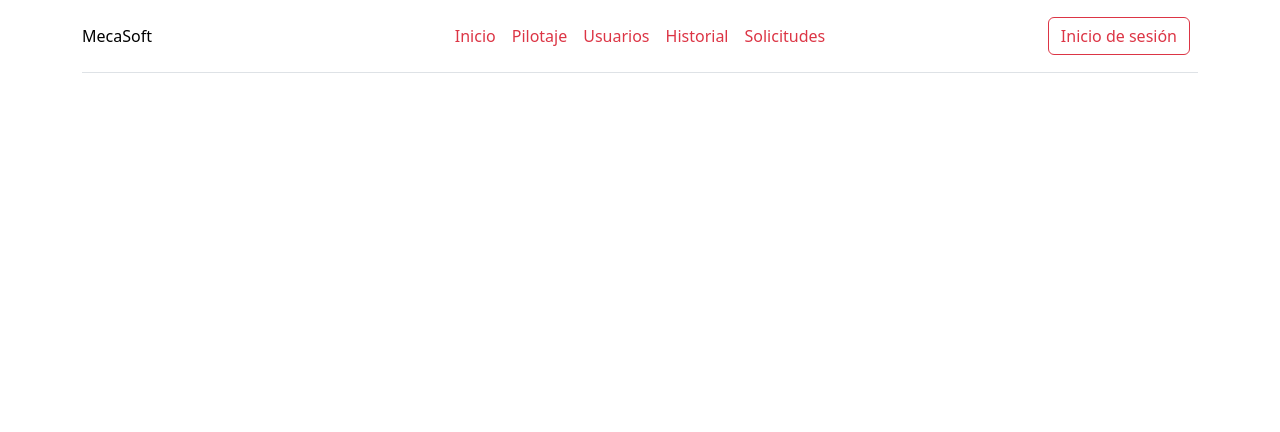
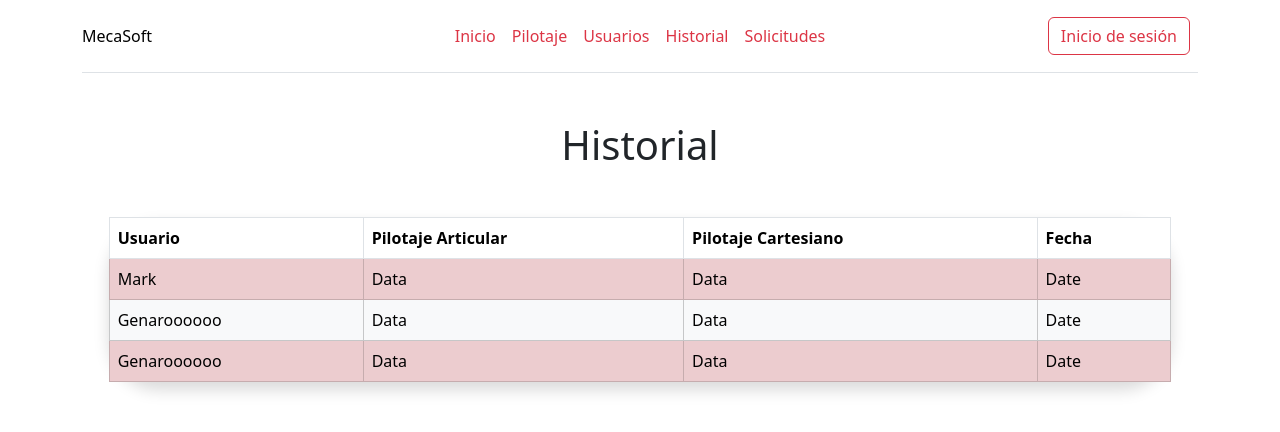
Before and after one commit to Darioantonio20/MecaSoft-Front-end, a React (Vite) app in the folder MecaSoft/: page /solicitudes in a window 1280 px wide. Shown: the top 432 px of the page. Built offline with nearby package versions, Linux system fonts and the light colour scheme.

Commit message:
[ADD] tabla Historial

```diff
--- a/MecaSoft/src/pages/Solicitudes.jsx
+++ b/MecaSoft/src/pages/Solicitudes.jsx
@@ -1,11 +1,42 @@
 import NavBar from "../atoms/NavBar";
+
+const data = [
+    { id: 1, first: 'Mark', last: 'Otto', jointPiloting: 'Data', cartesianPiloting: 'Data', date: 'Date' },
+    { id: 2, first: 'Genaroooooo', last: 'Thornton', jointPiloting: 'Data', cartesianPiloting: 'Data', date: 'Date' },
+    { id: 3, first: 'Genaroooooo', last: 'Thornton', jointPiloting: 'Data', cartesianPiloting: 'Data', date: 'Date' },
+];
 
 function Solicitudes() {
     return (
         <>
-            <NavBar />
+            <NavBar/>
+            <h1 className="text-center mt-5 mb-5">Historial</h1>
+            <div className="row">
+                <div className="col-10 mx-auto d-block">
+                    <table className="table table-striped table-bordered shadow" style={{borderRadius: '50px'}}>
+                        <thead>
+                            <tr>
+                                <th scope="col">Usuario</th>
+                                <th scope="col">Pilotaje Articular</th>
+                                <th scope="col">Pilotaje Cartesiano</th>
+                                <th scope="col">Fecha</th>
+                            </tr>
+                        </thead>
+                        <tbody>
+                            {data.map((item, index) => (
+                                <tr className={index % 2 === 0 ? 'table-danger' : 'table-light'} key={item.id}>
+                                    <td>{item.first}</td>
+                                    <td>{item.jointPiloting}</td>
+                                    <td>{item.cartesianPiloting}</td>
+                                    <td>{item.date}</td>
+                                </tr>
+                            ))}
+                        </tbody>
+                    </table>
+                </div>
+            </div>
         </>
-     );
+    );
 }
 
 export default Solicitudes;
```
